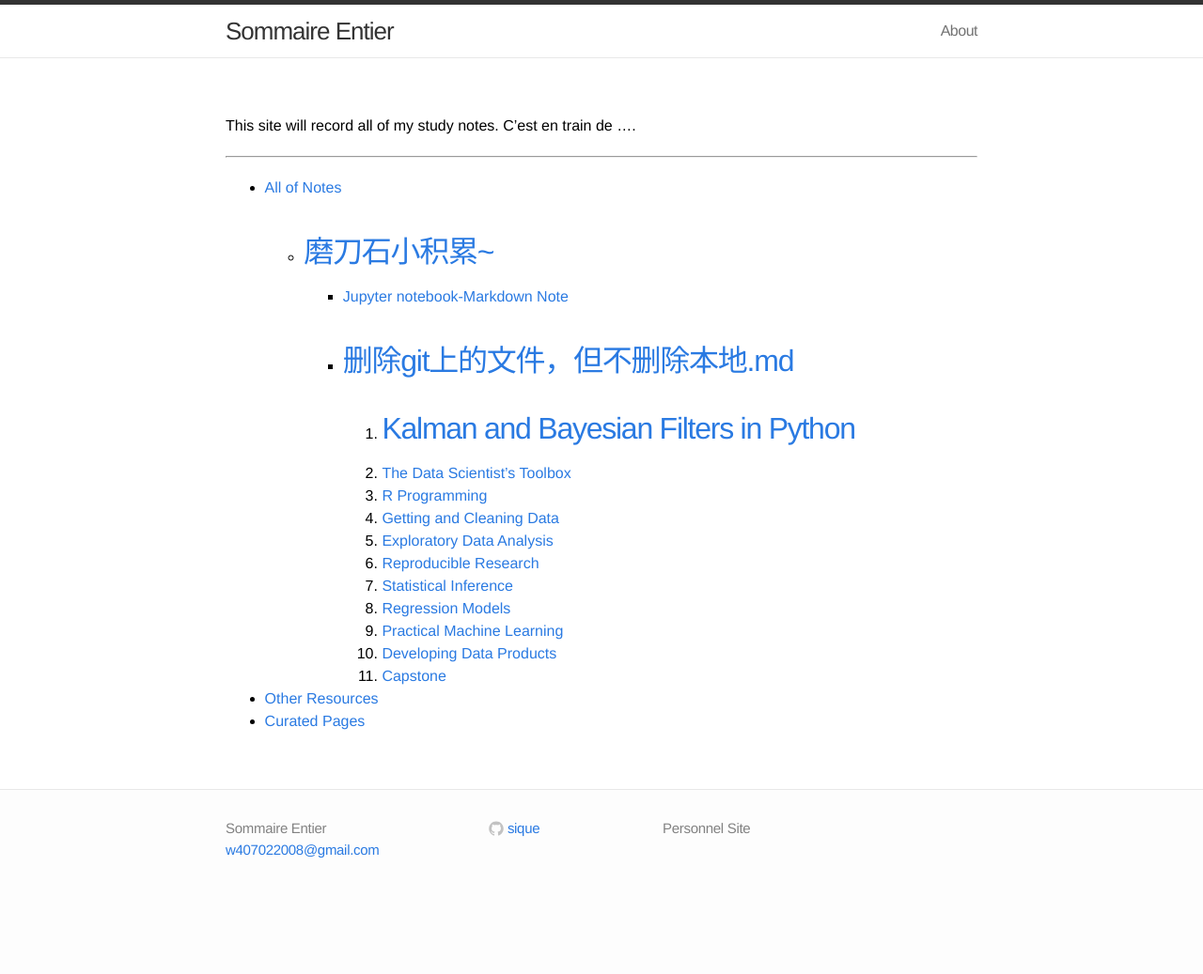
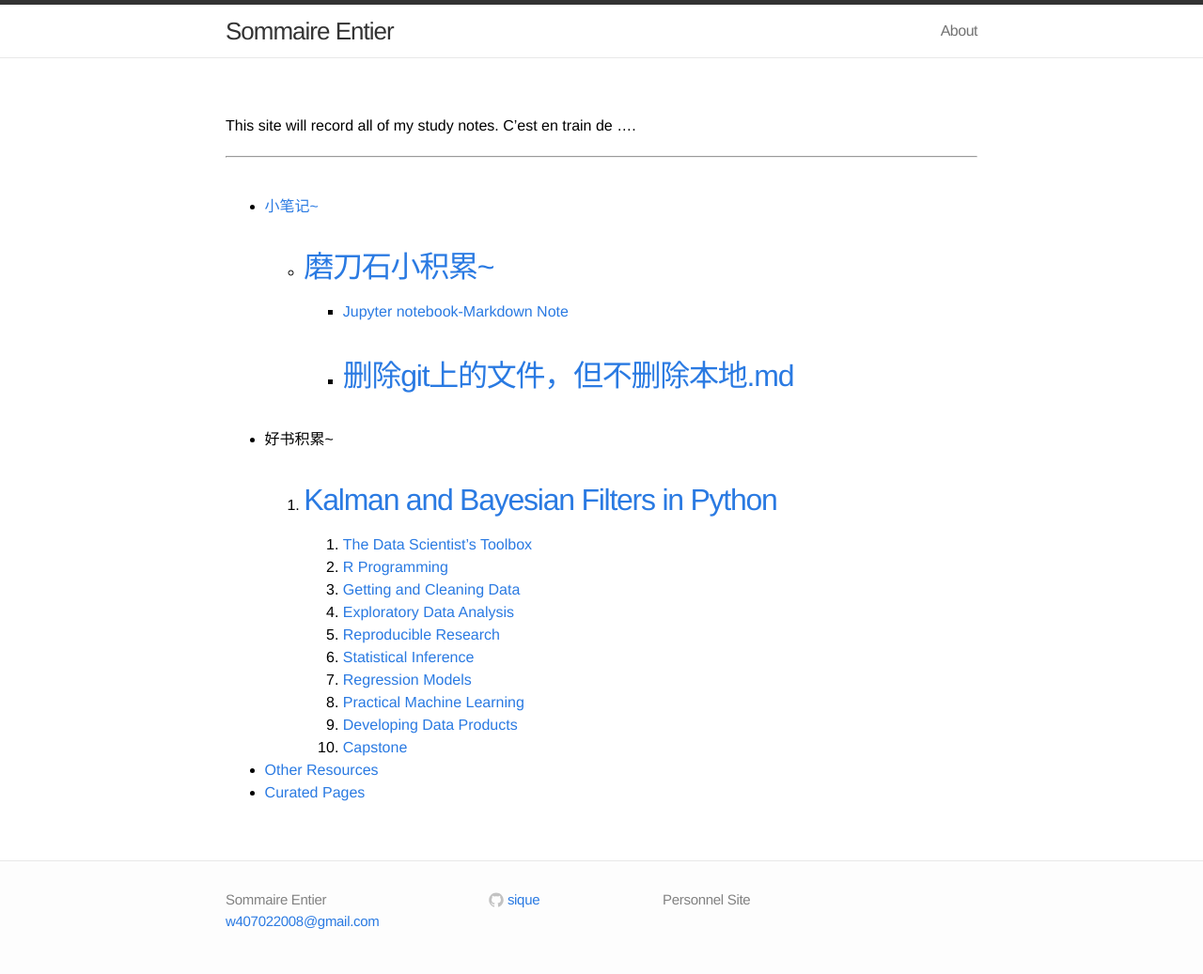
Before and after one commit to w407022008/Wangze.github.io, a Jekyll site: the page built from index.md, in a window 1280 px wide. Shown: the whole page at 94% size. Built offline with Jekyll 4.4.1, drawn with Linux system fonts in a browser that asks for light colours; before the commit the page ends 961 px from its top, so only the background shows below that.

Commit message:
Update index.md

```diff
--- a/index.md
+++ b/index.md
@@ -5,12 +5,13 @@ layout: page
 This site will record all of my study notes. C'est en train de ....
 
 ---
-* [All of Notes](https://w407022008.github.io/All-of-Notes/)
+* # [小笔记~](https://w407022008.github.io/All-of-Notes/)
   * ## [磨刀石小积累~](https://github.com/w407022008/All-of-Notes/blob/master/some-tips)
     * [Jupyter notebook-Markdown Note](http://nbviewer.jupyter.org/github/w407022008/All-of-Notes/blob/master/some-tips/Jupyter%20notebook-Markdown%20Note.ipynb)
     * [删除git上的文件，但不删除本地.md](https://github.com/w407022008/All-of-Notes/blob/master/some-tips/%E5%88%A0%E9%99%A4git%E4%B8%8A%E7%9A%84%E6%96%87%E4%BB%B6%EF%BC%8C%E4%BD%86%E4%B8%8D%E5%88%A0%E9%99%A4%E6%9C%AC%E5%9C%B0.md)
 ---
-1. [Kalman and Bayesian Filters in Python](http://nbviewer.jupyter.org/github/w407022008/Kalman-and-Bayesian-Filters-in-Python/blob/master/table_of_contents.ipynb)
+* # 好书积累~
+  1. [Kalman and Bayesian Filters in Python](http://nbviewer.jupyter.org/github/w407022008/Kalman-and-Bayesian-Filters-in-Python/blob/master/table_of_contents.ipynb)
 ---
 1. [The Data Scientist’s Toolbox](/sique.github.io/toolbox/)
 2. [R Programming](/sique.github.io/rprog/)
```
